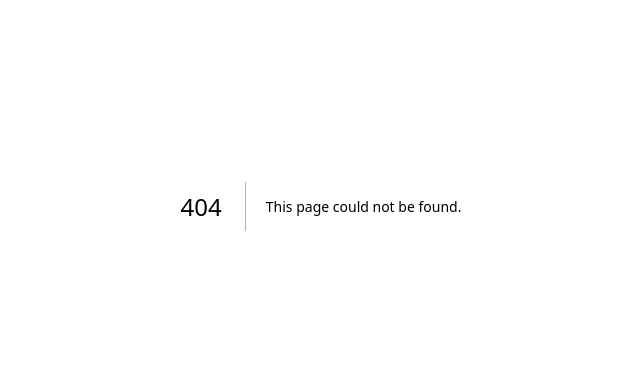
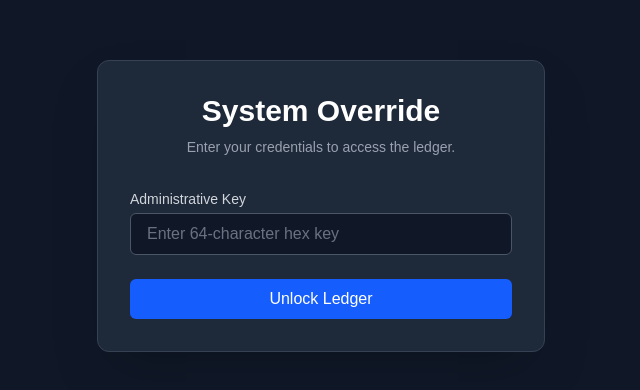
Before and after one commit to Grim1093/voyage-to-the-end, a Next.js app in the folder frontend/: page /admin/login in a window 1280 px wide. Before the commit this address had no page. Shown: the part 194-584 px from the top of the page, without its empty margins (319-959 px from the left). Built offline with nearby package versions, Linux system fonts and the light colour scheme.

Commit message:
feat: Implement admin session validation and create login component for secure access

```diff
--- /dev/null
+++ b/frontend/src/app/admin/login/page.js
@@ -0,0 +1,76 @@
+"use client";
+
+import { useState } from 'react';
+import { useRouter } from 'next/navigation';
+
+export default function AdminLogin() {
+    const context = '[AdminLogin Component]';
+    const router = useRouter();
+
+    const [inputKey, setInputKey] = useState('');
+    const [error, setError] = useState('');
+
+    const handleLogin = (e) => {
+        e.preventDefault();
+        console.log(`${context} Step 1: Admin login attempt triggered.`);
+        setError('');
+
+        if (!inputKey.trim()) {
+            console.warn(`${context} Failure Point U: Empty admin key submitted.`);
+            setError('Please enter the administrative key.');
+            return;
+        }
+
+        // --- NEW: TTL SESSION LOGIC ---
+        // Calculate expiration: Current time + 60 minutes (in milliseconds)
+        const SESSION_DURATION_MS = 60 * 60 * 1000;
+        const expiresAt = Date.now() + SESSION_DURATION_MS;
+
+        const sessionData = {
+            key: inputKey.trim(),
+            expiresAt: expiresAt
+        };
+
+        console.log(`${context} Step 2: Saving admin key with TTL timestamp to sessionStorage.`);
+        sessionStorage.setItem('adminSession', JSON.stringify(sessionData));
+
+        console.log(`${context} Step 3: Redirecting to the secure Admin Dashboard.`);
+        router.push('/admin');
+    };
+
+    return (
+        <main className="min-h-screen bg-gray-900 flex flex-col items-center justify-center p-6 text-left">
+            <div className="max-w-md w-full bg-gray-800 rounded-xl shadow-2xl p-8 border border-gray-700">
+
+                <div className="text-center mb-8">
+                    <h1 className="text-3xl font-bold text-white mb-2">System Override</h1>
+                    <p className="text-sm text-gray-400">Enter your credentials to access the ledger.</p>
+                </div>
+
+                <form onSubmit={handleLogin} className="space-y-6">
+                    {error && (
+                        <div className="p-3 bg-red-900/50 text-red-400 border border-red-800 rounded-md text-sm">
+                            {error}
+                        </div>
+                    )}
+
+                    <div>
+                        <label className="block text-sm font-medium text-gray-300 mb-1">Administrative Key</label>
+                        <input
+                            type="password"
+                            value={inputKey}
+                            onChange={(e) => setInputKey(e.target.value)}
+                            className="w-full px-4 py-2 bg-gray-900 border border-gray-600 rounded-md focus:ring-blue-500 focus:border-blue-500 text-white placeholder-gray-500"
+                            placeholder="Enter 64-character hex key"
+                        />
+                    </div>
+
+                    <button type="submit" className="w-full bg-blue-600 hover:bg-blue-700 text-white font-medium py-2 px-4 rounded-md transition duration-200">
+                        Unlock Ledger
+                    </button>
+                </form>
+
+            </div>
+        </main>
+    );
+}
--- a/frontend/src/app/admin/page.js
+++ b/frontend/src/app/admin/page.js
@@ -1,10 +1,12 @@
 "use client";
 
 import { useState, useEffect } from 'react';
+import { useRouter } from 'next/navigation';
 import { getAllGuests, updateGuestState } from '../../services/api';
 
 export default function AdminDashboard() {
     const context = '[AdminDashboard Component]';
+    const router = useRouter();
 
     const [guests, setGuests] = useState([]);
     const [status, setStatus] = useState('loading'); // loading, success, error
@@ -12,8 +14,45 @@ export default function AdminDashboard() {
 
     // Fetch the ledger when the component mounts
     useEffect(() => {
-        fetchLedger();
-    }, []);
+        // Function to validate the session and redirect if failed
+        const validateGatekeeper = () => {
+            const sessionString = sessionStorage.getItem('adminSession');
+            if (!sessionString) {
+                console.warn(`${context} Failure Point V: No session found. Redirecting to vault.`);
+                router.push('/admin/login');
+                return false;
+            }
+
+            try {
+                const sessionData = JSON.parse(sessionString);
+                if (Date.now() > sessionData.expiresAt) {
+                    console.warn(`${context} Failure Point W: Active session expired. Enforcing logout.`);
+                    sessionStorage.removeItem('adminSession');
+                    router.push('/admin/login');
+                    return false;
+                }
+                return true;
+            } catch (error) {
+                sessionStorage.removeItem('adminSession');
+                router.push('/admin/login');
+                return false;
+            }
+        };
+
+        // Run the check immediately on mount
+        if (validateGatekeeper()) {
+            fetchLedger();
+        }
+
+        // Set up an interval to passively check the TTL every 60 seconds
+        const passiveSecurityCheck = setInterval(() => {
+            validateGatekeeper();
+        }, 60000);
+
+        // Cleanup the interval when the component unmounts
+        return () => clearInterval(passiveSecurityCheck);
+
+    }, [router]);
 
     const fetchLedger = async () => {
         console.log(`${context} Step 1: Component mounted. Triggering ledger fetch.`);
@@ -27,6 +66,12 @@ export default function AdminDashboard() {
             console.error(`${context} Failure Point T: UI failed to load ledger.`, error.message);
             setStatus('error');
             setMessage(error.message);
+
+            // Optional: If the server kicks them out for a bad key, clear the session and redirect
+            if (error.message.includes('Forbidden') || error.message.includes('Unauthorized')) {
+                sessionStorage.removeItem('adminKey');
+                router.push('/admin/login');
+            }
         }
     };
 
--- a/frontend/src/services/api.js
+++ b/frontend/src/services/api.js
@@ -37,19 +37,50 @@ export const registerGuest = async (guestData) => {
     }
 };
 
+// --- NEW: SESSION VALIDATOR ---
+const getValidSessionKey = (context) => {
+    if (typeof window === 'undefined') return null;
+
+    const sessionString = sessionStorage.getItem('adminSession');
+    if (!sessionString) {
+        console.error(`${context} Failure Point O: Session data missing!`);
+        throw new Error('Unauthorized: Please log in.');
+    }
+
+    try {
+        const sessionData = JSON.parse(sessionString);
+
+        // Failure Point W: Time-To-Live has expired
+        if (Date.now() > sessionData.expiresAt) {
+            console.warn(`${context} Failure Point W: Session TTL expired. Purging vault.`);
+            sessionStorage.removeItem('adminSession');
+            throw new Error('Session Expired: Your secure session has timed out.');
+        }
+
+        return sessionData.key;
+    } catch (error) {
+        // Catch parsing errors if someone tampers with the sessionStorage manually
+        if (error.message.includes('Session Expired')) throw error;
+        console.error(`${context} Failure Point X: Session data corrupted.`);
+        sessionStorage.removeItem('adminSession');
+        throw new Error('Unauthorized: Invalid session data.');
+    }
+};
+
 // --- ADMIN READ PIPELINE ---
 export const getAllGuests = async (page = 1, stateFilter = null) => {
     const context = '[Frontend API Service - getAllGuests]';
     console.log(`${context} Step 1: Initiating fetch for guest ledger. Page: ${page}, State: ${stateFilter}`);
 
     try {
-        const adminKey = process.env.NEXT_PUBLIC_ADMIN_KEY;
+        // NEW: Pull dynamically from the browser session
+        const adminKey = getValidSessionKey(context);
+
         if (!adminKey) {
-            console.error(`${context} Failure Point O: NEXT_PUBLIC_ADMIN_KEY missing from frontend .env.local!`);
-            throw new Error('Admin key not configured on frontend.');
+            console.error(`${context} Failure Point O: Admin key missing from sessionStorage! User is unauthenticated.`);
+            throw new Error('Unauthorized: Please log in.');
         }
 
-        // Build the dynamic URL
         let url = `${API_URL}/guests?page=${page}`;
         if (stateFilter !== null && stateFilter !== '') {
             url += `&state=${stateFilter}`;
@@ -84,7 +115,8 @@ export const updateGuestState = async (guestId, newState, errorLog = null) => {
     console.log(`${context} Step 1: Initiating state transition for ${guestId} to State ${newState}`);
 
     try {
-        const adminKey = process.env.NEXT_PUBLIC_ADMIN_KEY;
+        // NEW: Pull dynamically from the browser session
+        const adminKey = typeof window !== 'undefined' ? sessionStorage.getItem('adminKey') : null;
 
         console.log(`${context} Step 2: Sending secure PATCH request to API...`);
         const response = await fetch(`${API_URL}/guests/${guestId}/state`, {
```
